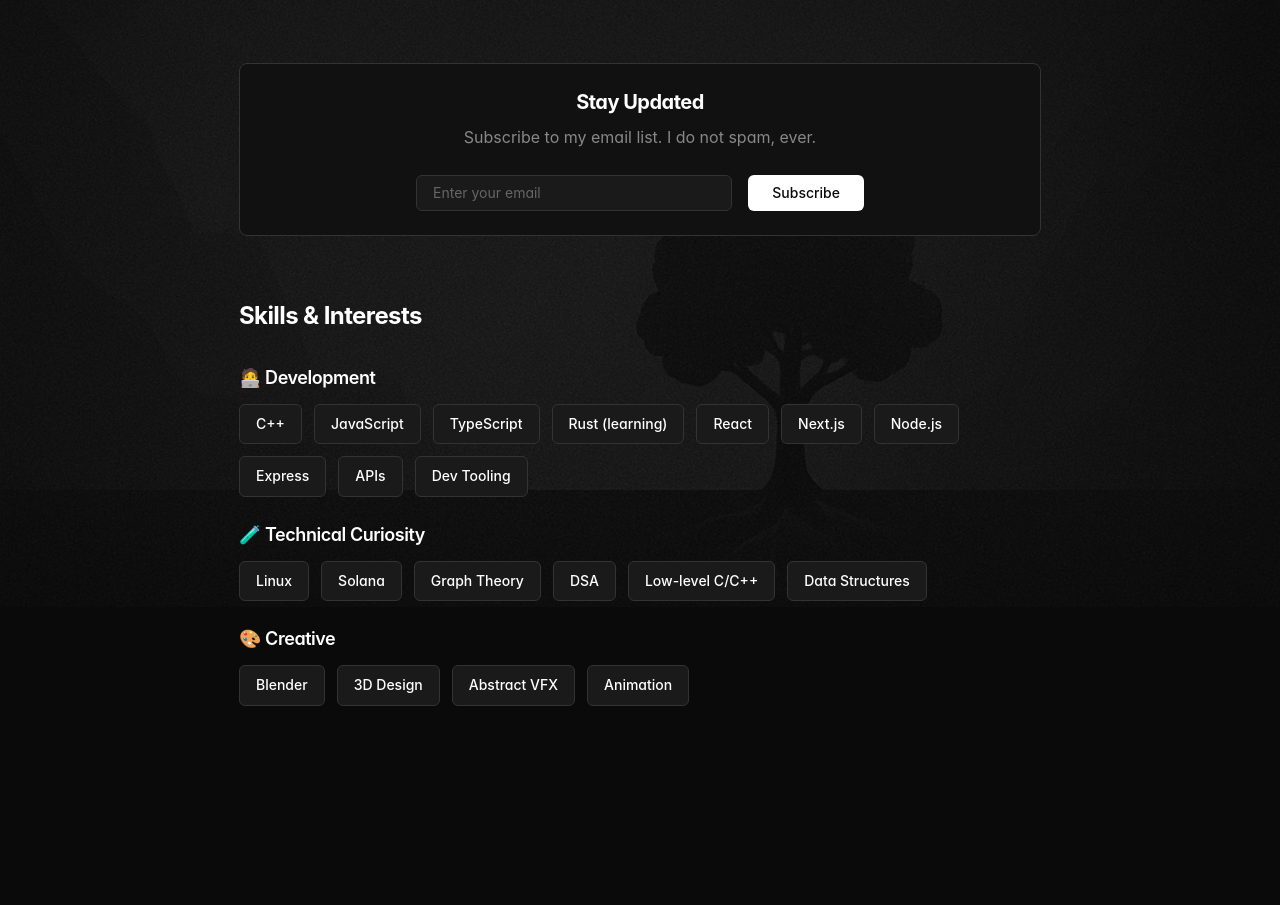
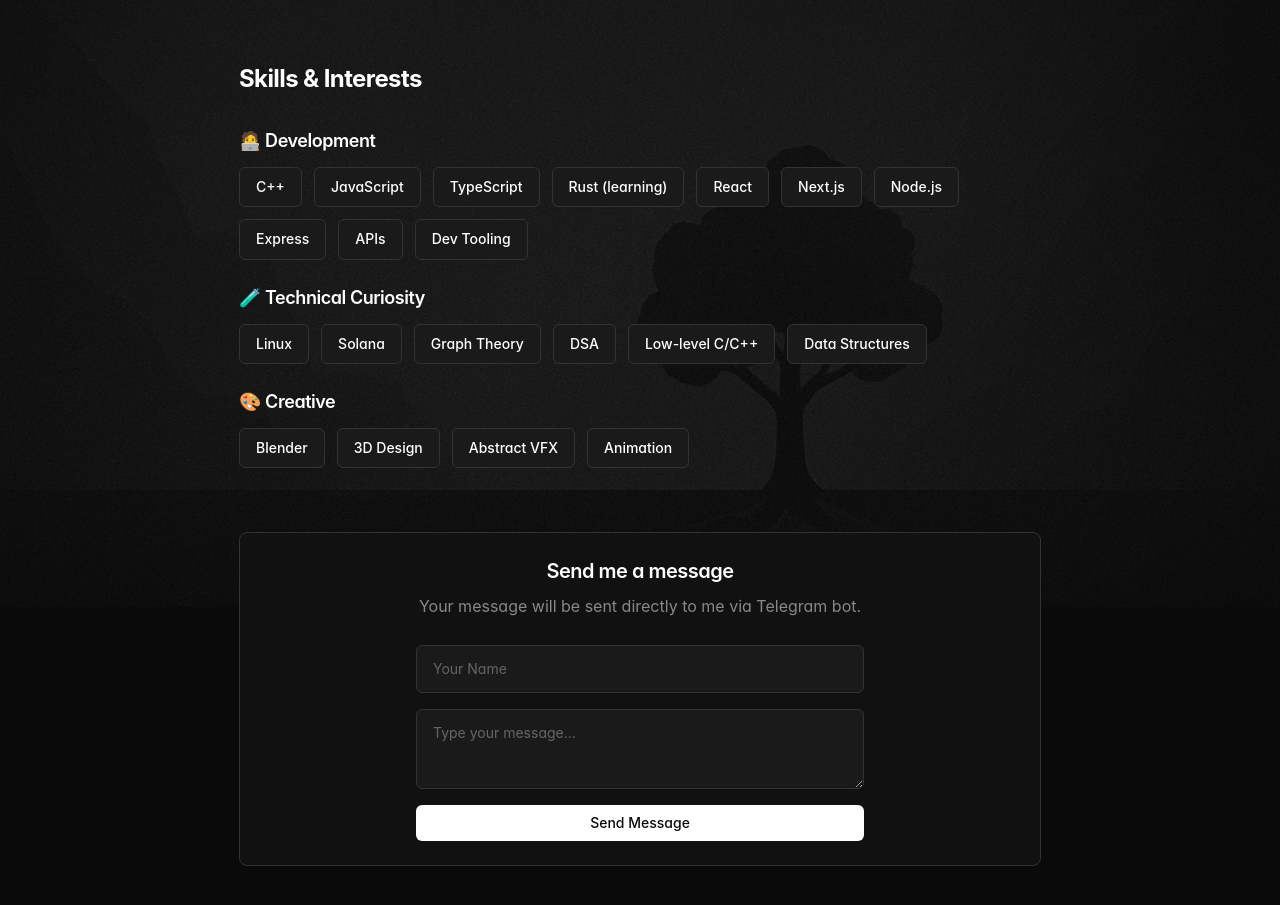
Before and after one commit to Mr-Rahul-Paul/profile-website, a Next.js app: page / in a window 1280 px wide. Shown: the part 993-1898 px from the top of the page. Before the commit the page ends 1811 px from the top, so only its background shows below. Built offline with nearby package versions, Linux system fonts and the light colour scheme.

Commit message:
added tg-bot fucntionality

```diff
--- /dev/null
+++ b/src/app/api/send-telegram/route.ts
@@ -0,0 +1,37 @@
+import { NextRequest, NextResponse } from 'next/server';
+
+const TELEGRAM_BOT_TOKEN = '8015813610:AAGegaHYBaZ-lLG1tAJSX_h2gYtkTfBx-7U';
+// TODO: Replace with your actual chat ID (user or group)
+const TELEGRAM_CHAT_ID = process.env.TELEGRAM_CHAT_ID || '1127594116';
+
+export async function POST(req: NextRequest) {
+    try {
+        const { name, message } = await req.json();
+        if (!name || !message) {
+            return NextResponse.json({ error: 'Name and message are required' }, { status: 400 });
+        }
+
+        const text = `New message from: ${name}\n\n${message}`;
+
+        const telegramRes = await fetch(
+            `https://api.telegram.org/bot${TELEGRAM_BOT_TOKEN}/sendMessage`,
+            {
+                method: 'POST',
+                headers: { 'Content-Type': 'application/json' },
+                body: JSON.stringify({
+                    chat_id: TELEGRAM_CHAT_ID,
+                    text: text,
+                }),
+            }
+        );
+
+        if (!telegramRes.ok) {
+            return NextResponse.json({ error: 'Telegram API error' }, { status: 500 });
+        }
+
+        return NextResponse.json({ ok: true });
+    } catch (e) {
+        console.error(e);
+        return NextResponse.json({ error: 'Failed to send message' }, { status: 500 });
+    }
+}
--- a/src/app/page.tsx
+++ b/src/app/page.tsx
@@ -39,7 +39,7 @@ export default function Home() {
     },
     {
       title: "Contact",
-      icon: <IconMail className="h-full w-full" />,
+      icon: <IconMail className="h-full w-full text-yellow-400" />,
       href: "#contact",
       onClick: () => setIsSheetOpen(true),
     },
--- a/src/components/pages/emailandskills.tsx
+++ b/src/components/pages/emailandskills.tsx
@@ -1,8 +1,14 @@
 // import React from 'react'
 import { Button } from "@/components/ui/button";
-import { Input } from "@/components/ui/input";
+// import { Input } from "@/components/ui/input";
+import { useState } from "react";
 
 export default function EmailandSkills() {
+    const [loading, setLoading] = useState(false);
+    const [error, setError] = useState<string | null>(null);
+    const [success, setSuccess] = useState(false);
+    const [name, setName] = useState('');
+    const [message, setMessage] = useState('');
 
     const skillsData = {
         "🧑‍💻 Development": ["C++", "JavaScript", "TypeScript", "Rust (learning)", "React", "Next.js", "Node.js", "Express", "APIs", "Dev Tooling"],
@@ -12,25 +18,7 @@ export default function EmailandSkills() {
     return (
         <div>
 
-                {/* Email Subscription */}
-                <section className="mb-16">
-                    <div className="clean-card text-center">
-                        <h2 className="text-xl font-bold mb-2 text-white">Stay Updated</h2>
-                        <p className="text-muted-foreground mb-6">
-                            Subscribe to my email list. I do not spam, ever.
-                        </p>
-                        <form className="flex flex-col sm:flex-row gap-4 max-w-md mx-auto">
-                            <Input
-                                type="email"
-                                placeholder="Enter your email"
-                                className="flex-1"
-                            />
-                            <Button type="submit" variant="clean" className="font-medium">
-                                Subscribe
-                            </Button>
-                        </form>
-                    </div>
-                </section>
+
 
             {/* Skills & Interests */}
             <section className="mb-16">
@@ -52,6 +40,66 @@ export default function EmailandSkills() {
                     </div>
                 </div>
             </section>
+
+
+            {/* Message to Telegram */}
+            <section className="mb-16">
+                <div className="clean-card text-center">
+                    <h2 className="text-xl font-stretch-50% mb-2 text-white">Send me a message</h2>
+                    <p className="text-muted-foreground mb-6">
+                        Your message will be sent directly to me via Telegram bot.
+                    </p>
+                    <form
+                        className="flex flex-col gap-4 max-w-md mx-auto"
+                        onSubmit={async (e) => {
+                            e.preventDefault();
+                            setLoading(true);
+                            setError(null);
+                            setSuccess(false);
+                            try {
+                                const res = await fetch('/api/send-telegram', {
+                                    method: 'POST',
+                                    headers: { 'Content-Type': 'application/json' },
+                                    body: JSON.stringify({ name, message }),
+                                });
+                                if (!res.ok) throw new Error('Failed to send');
+                                setSuccess(true);
+                                setName('');
+                                setMessage('');
+                            } catch (err: unknown) {
+                                let errorMsg = 'Failed to send message.';
+                                if (err && typeof err === 'object' && 'message' in err && typeof (err as Error).message === 'string') {
+                                    errorMsg += ` (${(err as Error).message})`;
+                                }
+                                setError(errorMsg);
+                            } finally {
+                                setLoading(false);
+                            }
+                        }}
+                    >
+                        <input
+                            type="text"
+                            className="clean-input"
+                            placeholder="Your Name"
+                            value={name}
+                            onChange={e => setName(e.target.value)}
+                            required
+                        />
+                        <textarea
+                            className="clean-input flex-1 min-h-[80px] resize-y"
+                            placeholder="Type your message..."
+                            value={message}
+                            onChange={e => setMessage(e.target.value)}
+                            required
+                        />
+                        <Button type="submit" variant="clean" className="font-medium" disabled={loading}>
+                            {loading ? 'Sending...' : 'Send Message'}
+                        </Button>
+                        {success && <div className="text-green-500 text-sm mt-2">Message sent!</div>}
+                        {error && <div className="text-red-500 text-sm mt-2">{error}</div>}
+                    </form>
+                </div>
+            </section>
         </div>
 
     )
--- a/src/components/pages/main.tsx
+++ b/src/components/pages/main.tsx
@@ -40,7 +40,7 @@ export default function Main() {
                         <motion.div className="flex-shrink-0 lg:pt-15 f"
 
                         >
-                            <a href="https://x.com/_Rahul_Paul">
+                            <a href="https://x.com/_Rahul_Paul" target="_blank" >
                                 <motion.div
                                     // wrap in a div and added hover animation
                                     whileHover={{
```
Lines whose indentation alone changed are shown as unchanged.
